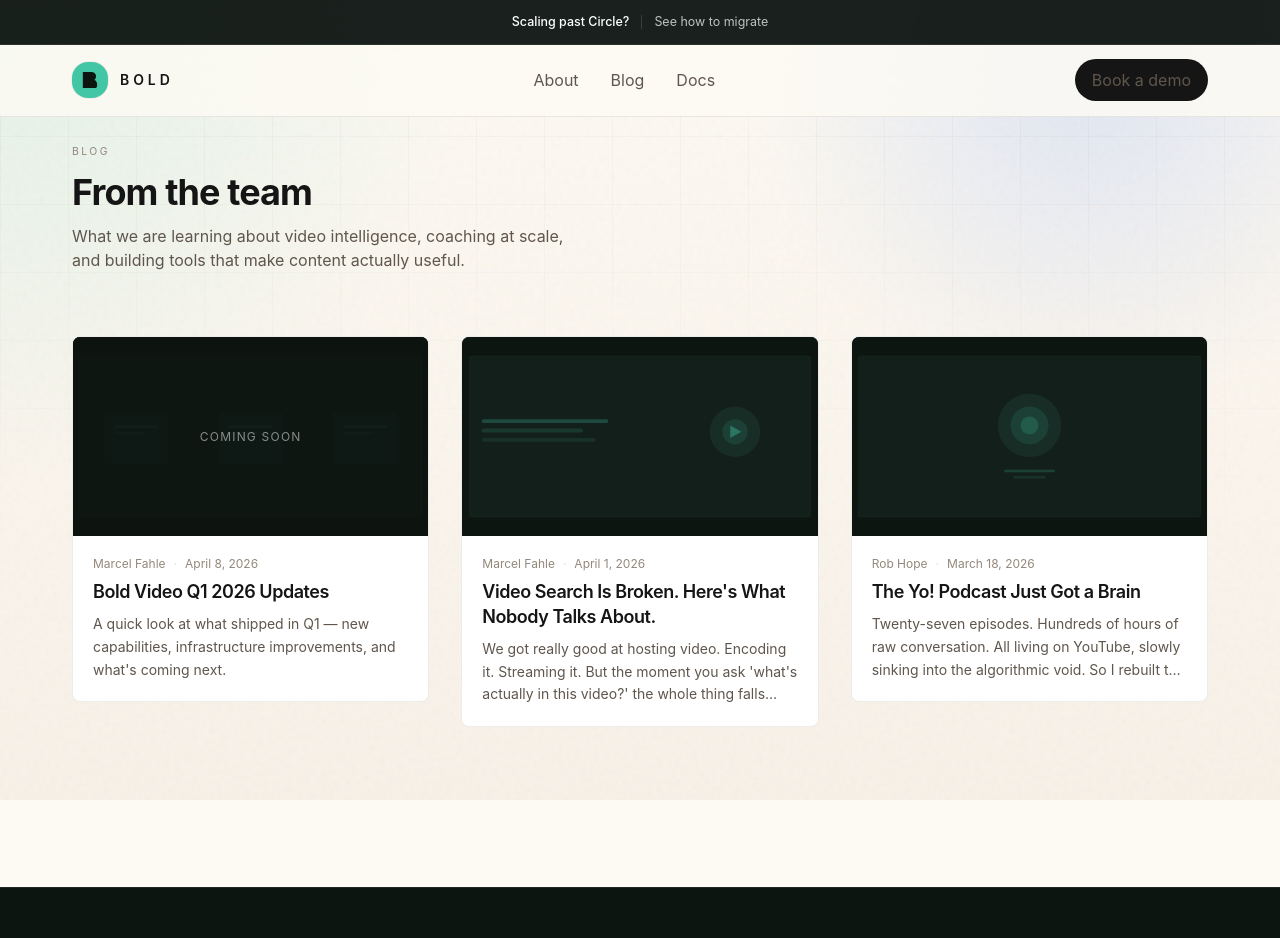
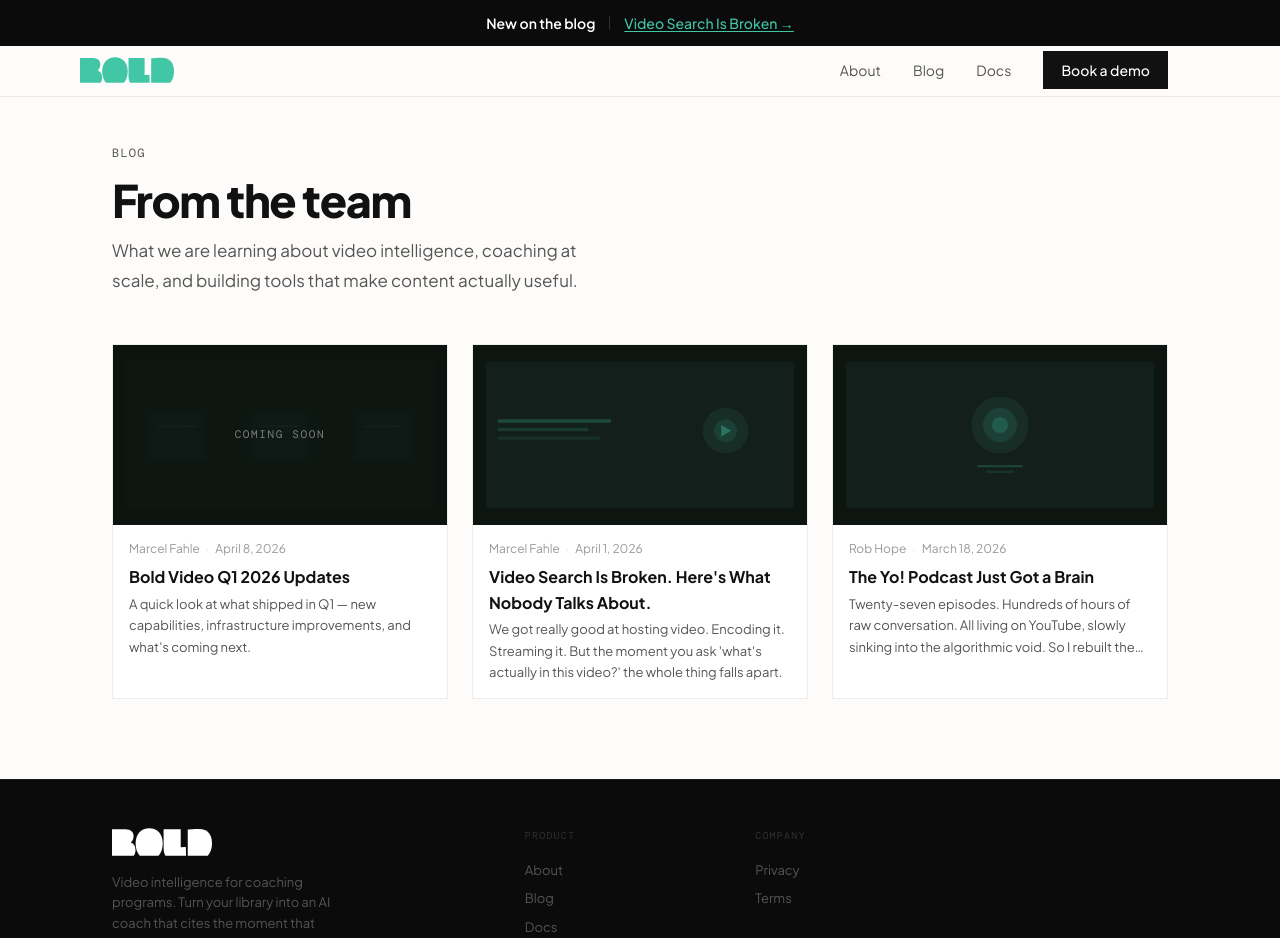
Before and after one commit to boldvideo/boldvideo.com, a Next.js app: page /blog in a window 1280 px wide. Shown: the top 938 px of the page. Built offline with nearby package versions, Linux system fonts and the light colour scheme.

Commit message:
Fix blog to use landing-v10 nav/footer instead of SiteShell
Blog pages were using SiteShell which has a completely different
logo, nav style, and background. Now uses the same landing-v10
nav and footer as the homepage and migrate page.

```diff
--- a/app/blog/page.tsx
+++ b/app/blog/page.tsx
@@ -2,7 +2,7 @@ import type { Metadata } from "next";
 import Image from "next/image";
 import Link from "next/link";
 import { getAllPosts } from "@/lib/blog";
-import { SiteFooter, SiteShell } from "@/components/site-shell";
+import { SiteNav, SiteNavFooter } from "@/components/site-nav";
 
 export const metadata: Metadata = {
   title: "Blog",
@@ -22,70 +22,142 @@ export default function BlogPage() {
   const posts = getAllPosts();
 
   return (
-    <SiteShell>
-      <main className="pt-36 pb-20" id="main-content">
-        <div className="mx-auto max-w-[1200px] px-4 sm:px-6 lg:px-8">
-          <header className="mb-16">
-            <p className="font-mono text-[0.65rem] uppercase tracking-[0.24em] text-[var(--color-muted)]">
+    <main className="landing-v10" id="main-content">
+      <div className="announce">
+        <strong>New on the blog</strong>
+        <div className="sep" />
+        <a href="/blog/video-search-broken">
+          Video Search Is Broken &rarr;
+        </a>
+      </div>
+
+      <SiteNav />
+
+      <section className="container" style={{ paddingTop: "9rem", paddingBottom: "3rem" }}>
+        <p
+          style={{
+            fontFamily: "var(--mono)",
+            fontSize: "12px",
+            textTransform: "uppercase",
+            letterSpacing: "0.1em",
+            color: "var(--text-mid)",
+            marginBottom: "0.75rem",
+          }}
+        >
           Blog
         </p>
-            <h1 className="mt-3 text-4xl font-bold tracking-tight text-[var(--color-ink)]">
+        <h1
+          style={{
+            fontSize: "clamp(2rem, 3.5vw, 2.8rem)",
+            fontWeight: 800,
+            letterSpacing: "-0.03em",
+            lineHeight: 1.1,
+            color: "var(--text)",
+            margin: "0 0 0.75rem",
+          }}
+        >
           From the team
         </h1>
-            <p className="mt-3 max-w-lg text-[var(--color-copy)]">
+        <p
+          style={{
+            fontSize: "17px",
+            color: "var(--text-mid)",
+            maxWidth: "480px",
+            lineHeight: 1.75,
+          }}
+        >
           What we are learning about video intelligence, coaching at scale,
           and building tools that make content actually useful.
         </p>
-          </header>
+      </section>
 
-          <div className="grid gap-8 sm:grid-cols-2 lg:grid-cols-3">
+      <section className="container" style={{ paddingBottom: "5rem" }}>
+        <div
+          style={{
+            display: "grid",
+            gridTemplateColumns: "repeat(auto-fill, minmax(320px, 1fr))",
+            gap: "1.5rem",
+          }}
+        >
           {posts.map((post) => (
-              <article key={post.slug}>
             <Link
-                  className="group block overflow-hidden rounded-lg border border-[var(--color-line)] bg-white transition-shadow hover:shadow-[var(--shadow-soft)] focus-visible:outline-none focus-visible:ring-2 focus-visible:ring-[var(--color-ring)] focus-visible:ring-offset-2"
+              key={post.slug}
+              className="sc-card"
               href={post.draft ? "#" : `/blog/${post.slug}`}
               aria-disabled={post.draft}
               tabIndex={post.draft ? -1 : undefined}
+              style={{ cursor: post.draft ? "default" : undefined }}
             >
-                  <div className="relative aspect-[16/9] overflow-hidden bg-[var(--color-forest)]">
+              <div className="sc-screen" style={{ position: "relative" }}>
                 <Image
                   alt=""
-                      className="h-full w-full object-cover transition-transform duration-300 group-hover:scale-[1.02]"
+                  className="sc-img"
                   height={630}
                   src={post.image}
                   width={1200}
+                  style={{ objectFit: "cover", width: "100%", height: "100%" }}
                 />
                 {post.draft && (
-                      <div className="absolute inset-0 flex items-center justify-center bg-[var(--color-forest)]/80">
-                        <span className="font-mono text-xs uppercase tracking-widest text-white/50">
+                  <div
+                    style={{
+                      position: "absolute",
+                      inset: 0,
+                      display: "flex",
+                      alignItems: "center",
+                      justifyContent: "center",
+                      background: "rgba(13, 21, 17, 0.8)",
+                    }}
+                  >
+                    <span
+                      style={{
+                        fontFamily: "var(--mono)",
+                        fontSize: "11px",
+                        textTransform: "uppercase",
+                        letterSpacing: "0.15em",
+                        color: "rgba(255,255,255,0.45)",
+                      }}
+                    >
                       Coming soon
                     </span>
                   </div>
                 )}
               </div>
-                  <div className="p-5">
-                    <div className="flex items-center gap-2 text-xs text-[var(--color-muted)]">
+              <div className="sc-info">
+                <div
+                  style={{
+                    display: "flex",
+                    alignItems: "center",
+                    gap: "6px",
+                    fontSize: "12px",
+                    color: "var(--text-dim)",
+                    marginBottom: "6px",
+                  }}
+                >
                   <span>{post.author}</span>
-                      <span className="text-[var(--color-line-strong)]">
-                        &middot;
-                      </span>
+                  <span style={{ color: "var(--border-strong)" }}>&middot;</span>
                   <time dateTime={post.date}>{formatDate(post.date)}</time>
                 </div>
-                    <h2 className="mt-2 text-lg font-semibold leading-snug tracking-tight text-[var(--color-ink)] group-hover:text-[var(--color-signal-ink)]">
-                      {post.title}
-                    </h2>
-                    <p className="mt-2 line-clamp-3 text-sm leading-relaxed text-[var(--color-copy)]">
+                <h4 style={{ fontSize: "1rem", marginBottom: "4px" }}>{post.title}</h4>
+                <p
+                  style={{
+                    fontSize: "13px",
+                    lineHeight: 1.65,
+                    color: "var(--text-mid)",
+                    display: "-webkit-box",
+                    WebkitLineClamp: 3,
+                    WebkitBoxOrient: "vertical",
+                    overflow: "hidden",
+                  }}
+                >
                   {post.excerpt}
                 </p>
               </div>
             </Link>
-              </article>
           ))}
         </div>
-        </div>
+      </section>
+
+      <SiteNavFooter />
     </main>
-
-      <SiteFooter />
-    </SiteShell>
   );
 }
--- /dev/null
+++ b/components/site-nav.tsx
@@ -0,0 +1,104 @@
+import Link from "next/link";
+import "../components/landing-v10.css";
+
+type SiteNavProps = {
+  cta?: string;
+};
+
+export function SiteNav({ cta = "Book a demo" }: SiteNavProps) {
+  return (
+    <nav aria-label="Main navigation" className="landing-v10">
+      <div className="nav-inner">
+        <Link className="nav-logo" href="/" aria-label="Bold — Home">
+          <svg width="94" height="26" viewBox="0 0 2446 670" fill="none">
+            <path
+              d="M1852.5076,670 L1852.5076,669.887695 C1852.5076,527.853176 1852.5076,314.801396 1852.5076,30.7323566 C1852.5076,30.7323566 1977.5565,14.8363101 2114.2625,14.8363101 C2390.85371,14.8363101 2445.96,207.708341 2445.96,379.385643 C2445.96,483.357525 2414.91214,594.306455 2343.80949,670 L1852.5076,670 Z"
+              fill="var(--mint)"
+            />
+            <path
+              d="M1811.81187,670 L1308.38511,670 C1278.09393,628.203566 1262.20497,569.947745 1262.20497,490.657969 L1262.20497,21.1947287 L1680.80086,21.1947287 L1680.80086,464.164558 L1806.90949,456.746403 L1811.81187,670 Z"
+              fill="var(--mint)"
+            />
+            <path
+              d="M1139.30733,670 L679.041861,670 C614.793443,602.542428 577.585794,499.840245 577.585794,366.668806 C577.585794,143.064418 719.590476,0 911.40277,0 C1106.39427,0 1240.9808,143.064418 1240.9808,366.668806 C1240.9808,499.840245 1203.1872,602.542428 1139.30733,670 Z"
+              fill="var(--mint)"
+            />
+            <path
+              d="M0,670 L0,21.1947287 L326.398821,21.1947287 C467.343767,21.1947287 527.748744,95.376279 527.748744,185.453876 C527.748744,256.456217 505.494279,310.502775 458.865876,345.474077 C537.286372,366.668806 575.436883,440.850356 575.436883,527.748744 C575.436883,578.439587 564.798901,630.120011 529.896194,670 L0,670 Z"
+              fill="var(--mint)"
+            />
+          </svg>
+        </Link>
+        <div className="nav-right">
+          <a href="/about">About</a>
+          <a href="/blog">Blog</a>
+          <a href="/docs">Docs</a>
+          <a
+            className="nav-cta"
+            href="https://savvycal.com/marcel-from-bold/7838d613"
+            rel="noreferrer"
+            target="_blank"
+          >
+            {cta}
+          </a>
+        </div>
+      </div>
+    </nav>
+  );
+}
+
+export function SiteNavFooter() {
+  return (
+    <footer className="landing-v10">
+      <div className="container">
+        <div className="footer-top">
+          <div>
+            <div className="footer-brand">
+              <svg width="100" height="28" viewBox="0 0 2446 670" fill="none">
+                <path
+                  d="M1852.5076,670 L1852.5076,669.887695 C1852.5076,527.853176 1852.5076,314.801396 1852.5076,30.7323566 C1852.5076,30.7323566 1977.5565,14.8363101 2114.2625,14.8363101 C2390.85371,14.8363101 2445.96,207.708341 2445.96,379.385643 C2445.96,483.357525 2414.91214,594.306455 2343.80949,670 L1852.5076,670 Z"
+                  fill="white"
+                />
+                <path
+                  d="M1811.81187,670 L1308.38511,670 C1278.09393,628.203566 1262.20497,569.947745 1262.20497,490.657969 L1262.20497,21.1947287 L1680.80086,21.1947287 L1680.80086,464.164558 L1806.90949,456.746403 L1811.81187,670 Z"
+                  fill="white"
+                />
+                <path
+                  d="M1139.30733,670 L679.041861,670 C614.793443,602.542428 577.585794,499.840245 577.585794,366.668806 C577.585794,143.064418 719.590476,0 911.40277,0 C1106.39427,0 1240.9808,143.064418 1240.9808,366.668806 C1240.9808,499.840245 1203.1872,602.542428 1139.30733,670 Z"
+                  fill="white"
+                />
+                <path
+                  d="M0,670 L0,21.1947287 L326.398821,21.1947287 C467.343767,21.1947287 527.748744,95.376279 527.748744,185.453876 C527.748744,256.456217 505.494279,310.502775 458.865876,345.474077 C537.286372,366.668806 575.436883,440.850356 575.436883,527.748744 C575.436883,578.439587 564.798901,630.120011 529.896194,670 L0,670 Z"
+                  fill="white"
+                />
+              </svg>
+            </div>
+            <p className="footer-tl">
+              Video intelligence for coaching programs. Turn your library into
+              an AI coach that cites the moment that matters.
+            </p>
+          </div>
+          <div className="footer-col">
+            <h4>Product</h4>
+            <Link href="/about">About</Link>
+            <Link href="/blog">Blog</Link>
+            <Link href="/docs">Docs</Link>
+            <Link href="/migrate">Migrate</Link>
+          </div>
+          <div className="footer-col">
+            <h4>Company</h4>
+            <Link href="/privacy">Privacy</Link>
+            <Link href="/terms">Terms</Link>
+          </div>
+        </div>
+        <div className="footer-bot">
+          <span>&copy; 2026 Bold Video</span>
+          <div>
+            <Link href="/privacy">Privacy</Link>
+            <Link href="/terms">Terms</Link>
+          </div>
+        </div>
+      </div>
+    </footer>
+  );
+}
```
Also changed, not shown: app/blog/[slug]/page.tsx (+52 -20 lines). Lines whose indentation alone changed are shown as unchanged.
